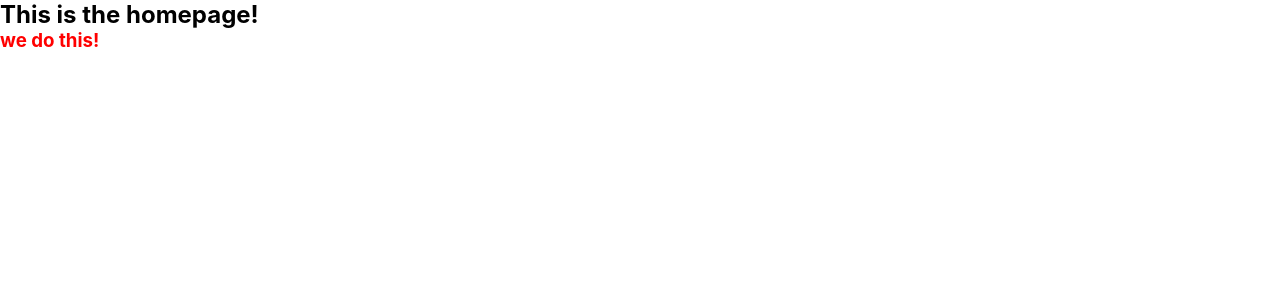
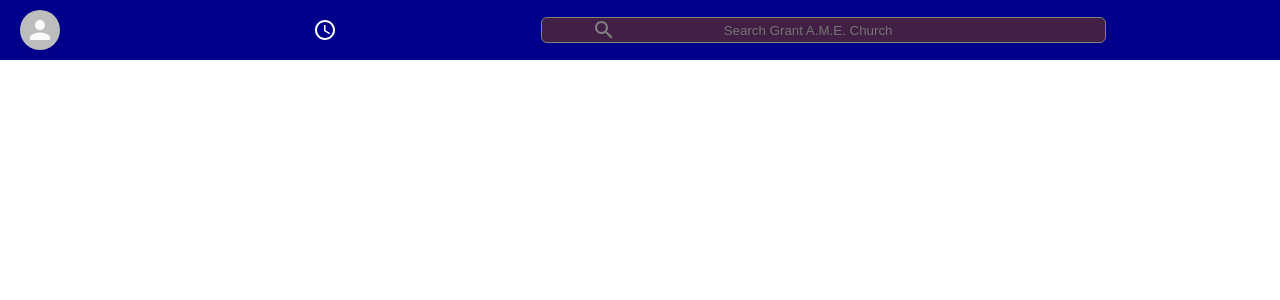
Before and after one commit to cainjason/game-v1, a React (Create React App) app in the folder game/: page / in a window 1280 px wide. Shown: the top 300 px of the page. Built offline with nearby package versions, Linux system fonts and the light colour scheme.

Commit message:
Chore: styledHeader Container

```diff
--- a/game/src/App.js
+++ b/game/src/App.js
@@ -15,7 +15,6 @@ function App() {
         <>
           <Switch>
             <Route path="/" exact>
-              <h2> This is the homepage! </h2>
               <Header />
             </Route>
           </Switch>
--- a/game/src/Components/Header.js
+++ b/game/src/Components/Header.js
@@ -1,10 +1,28 @@
 import React from 'react'
 import styled from 'styled-components';
+import { Avatar } from "@material-ui/core";
+import AccessTimeIcon from "@material-ui/icons/AccessTime";
+import SearchIcon from "@material-ui/icons/Search";
 
 function Header() {
   return (
     <HeaderContainer>
-      <h3> we do this! </h3>
+      {/*Header Left*/}
+      <HeaderLeft>
+        <HeaderAvatar
+            // TODO: Add onclick
+        />
+        <AccessTimeIcon />
+      </HeaderLeft>
+      {/*Header Search*/}
+      <HeaderSearch>
+        <SearchIcon />
+        <input placeholder='Search Grant A.M.E. Church'/>
+      </HeaderSearch>
+      {/*Header Right*/}
+      <HeaderRight>
+
+      </HeaderRight>
     </HeaderContainer>
   )
 }
@@ -12,5 +30,56 @@ function Header() {
 export default Header;
 
 const HeaderContainer = styled.div`
-    color: red;
-`
+    display: flex;
+    position: fixed;
+    width: 100%;
+    align-items: center;
+    justify-content: space-between;
+    padding: 10px 0;
+    background-color: darkblue;
+    color: white;
+`;
+
+const HeaderLeft = styled.div`
+    flex: 0.3;
+    display: flex;
+    align-items: center;
+    margin-left: 20px;
+
+    > .MuiSvgIcon-root {
+        margin-left: auto;
+        margin-right: 30px;
+    }
+`;
+
+const HeaderSearch = styled.div`
+    flex: 0.4;
+    opacity: 1;
+    border-radius: 6px;
+    background-color: #421f44;
+    text-align: center;
+    display: flex;
+    padding: 0 50px;
+    color: gray;
+    border: 1px gray solid;
+
+    > input {
+        background-color: transparent;
+        border: none;
+        text-align: center;
+        min-width: 30vw;
+        outline: none;
+    }
+`;
+
+const HeaderRight = styled.div`
+
+`;
+
+const HeaderAvatar = styled(Avatar)`
+    cursor: pointer;
+
+    :hover {
+        opacity: 0.8;
+    }
+`;
```
